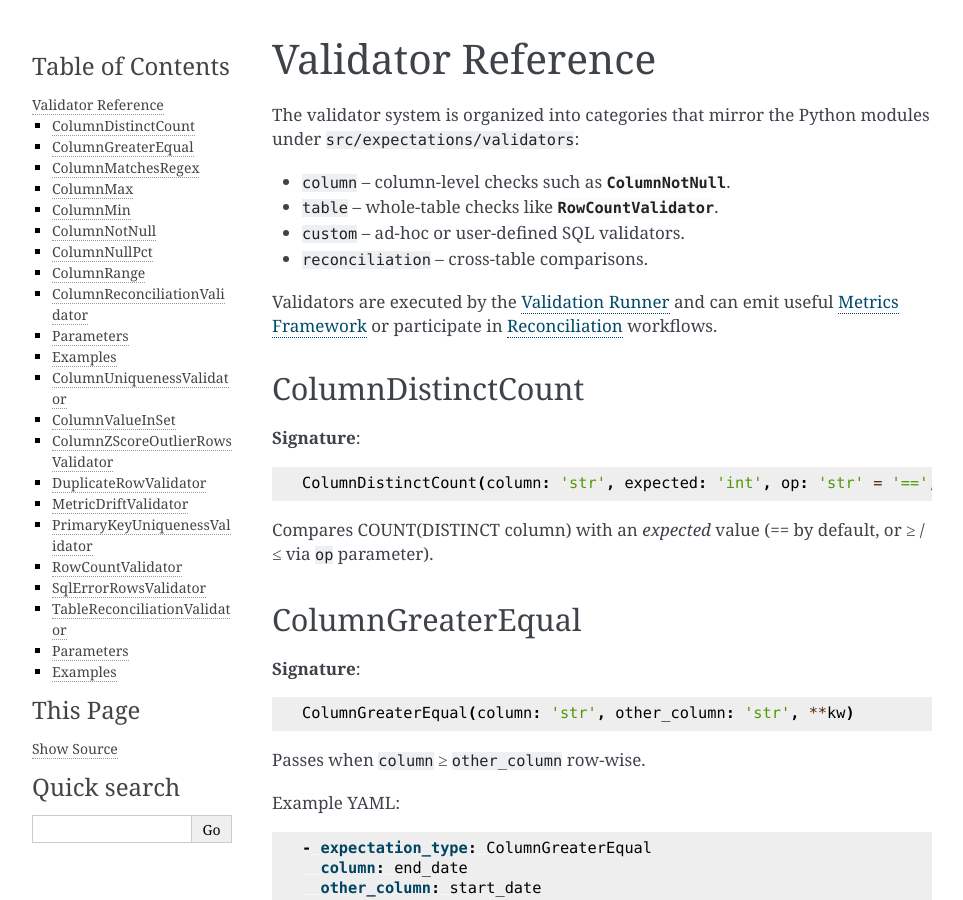
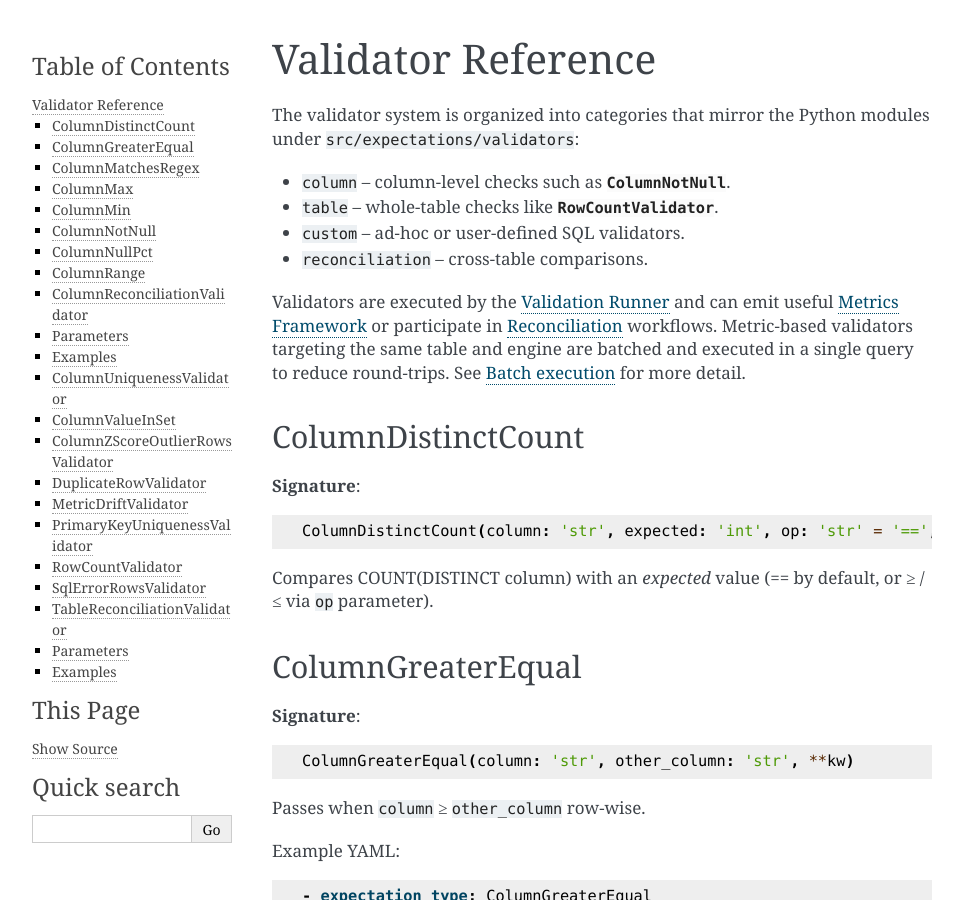
Before and after one commit to Tysony1982/validator, a Sphinx documentation site: the page built from docs/validators.rst, in a window 1280 px wide and 900 px high. Shown: the whole window, without its empty margins (148-1111 px from the left). Built offline with Sphinx 7.4.7, drawn with Linux system fonts in a browser that asks for light colours.

Commit message:
docs: note validator batching

```diff
--- a/docs/metrics.rst
+++ b/docs/metrics.rst
@@ -65,6 +65,8 @@ a metric via the ``_metric_key`` attribute and interpret the resulting value.
             self.active_pct = float(value)
             return self.active_pct > 0.95
 
+.. _metrics-batching:
+
 Batch execution
 ---------------
 
--- a/docs/validators.rst
+++ b/docs/validators.rst
@@ -11,6 +11,9 @@ modules under ``src/expectations/validators``:
 
 Validators are executed by the :doc:`runner` and can emit useful
 :doc:`metrics` or participate in :doc:`reconciliation` workflows.
+Metric-based validators targeting the same table and engine are
+batched and executed in a single query to reduce round-trips. See
+:ref:`metrics-batching` for more detail.
 
 ColumnDistinctCount
 -------------------
```
